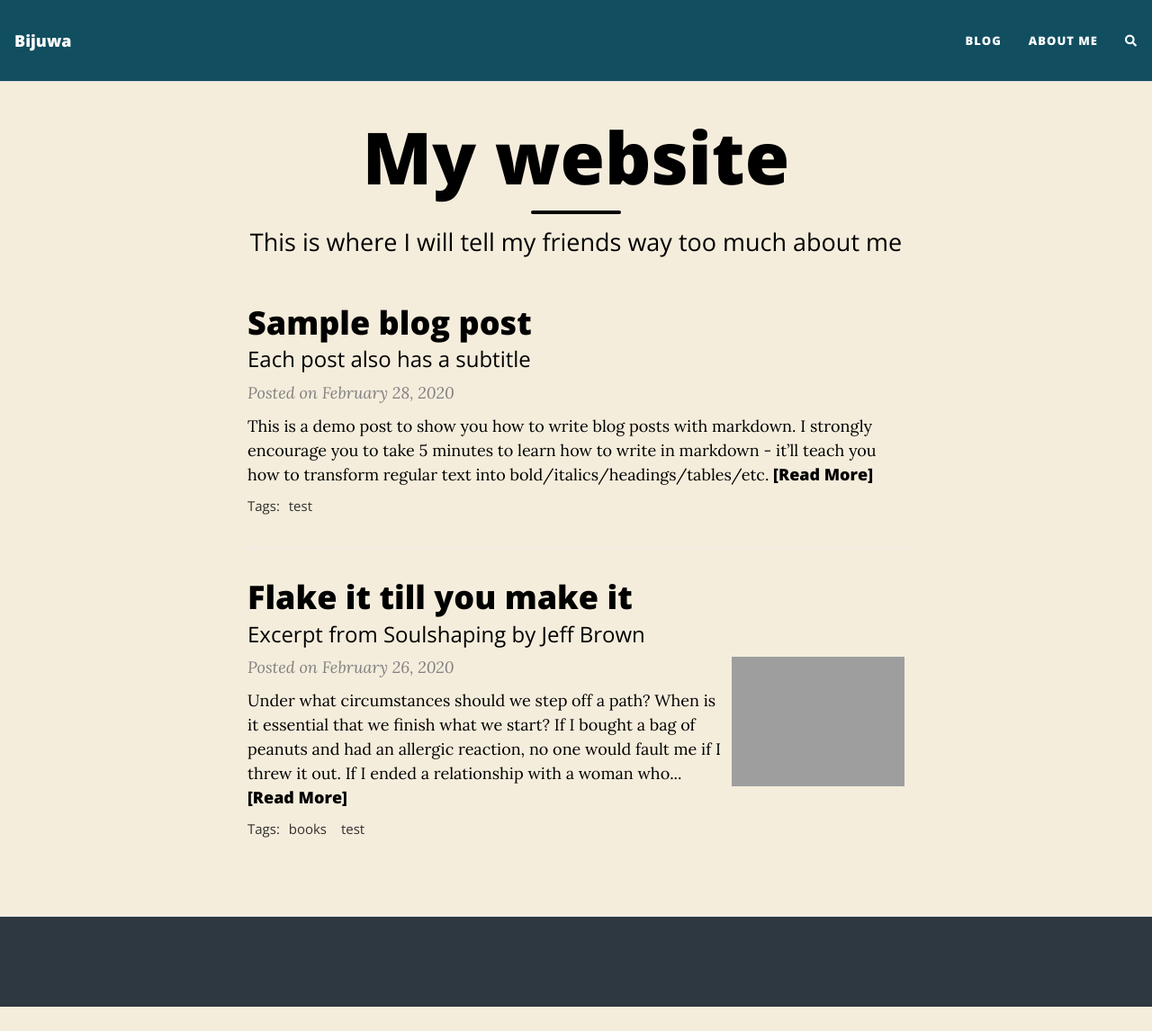
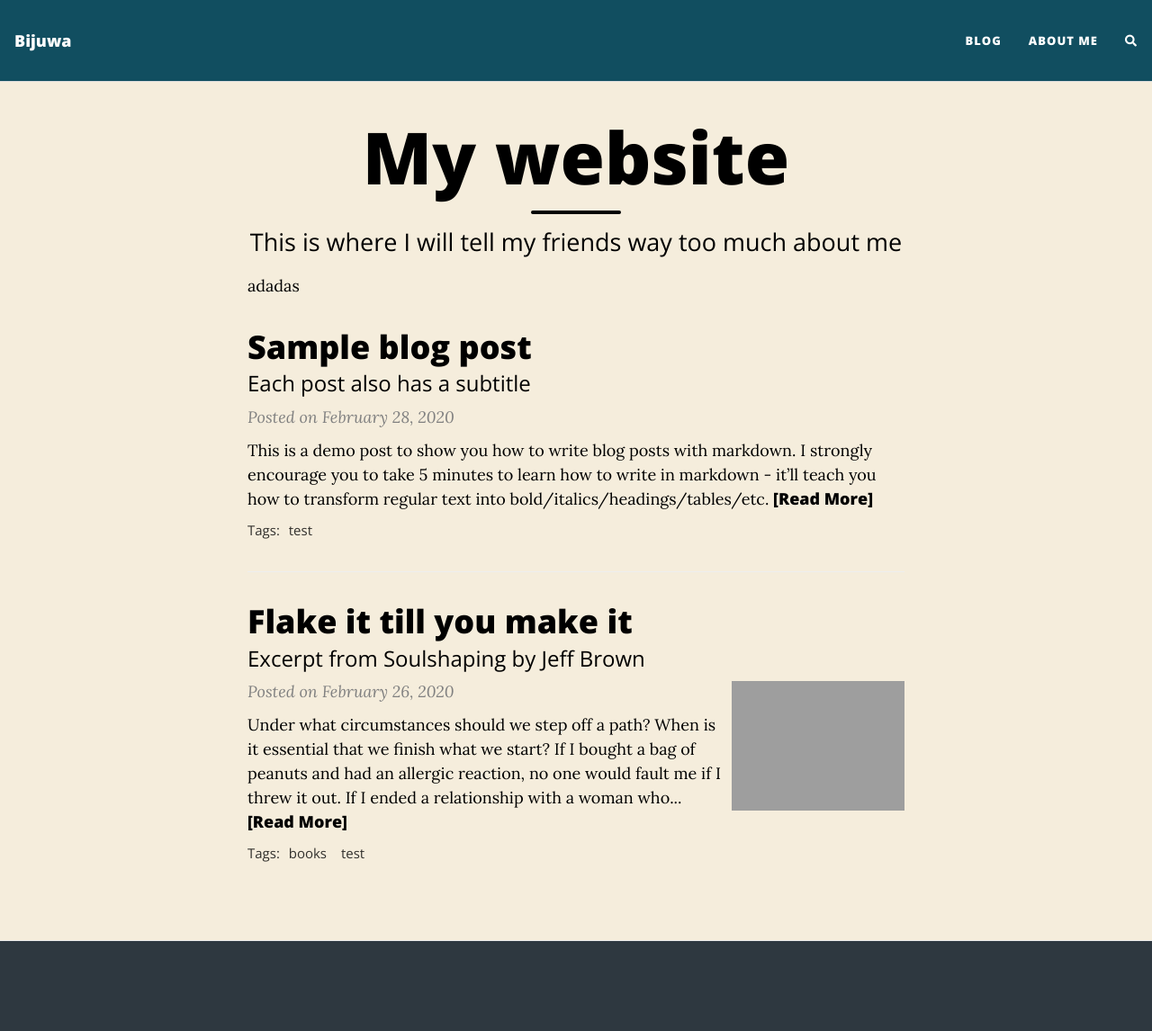
Before and after one commit to biijuwa/biijuwa, a Jekyll site: the page built from index.html, in a window 1280 px wide and 1146 px high. Shown: the whole window at 90% size. Built offline with Jekyll 4.4.1, drawn with Linux system fonts in a browser that asks for light colours; nearby versions of some CDN libraries; the list of posts is cut into pages by our own code; comment, search, counter and statistics services are not loaded.

Commit message:
Update index.html

```diff
--- a/index.html
+++ b/index.html
@@ -3,3 +3,4 @@ layout: home
 title: My website
 subtitle: This is where I will tell my friends way too much about me
 ---
+<text>adadas</text>
```
